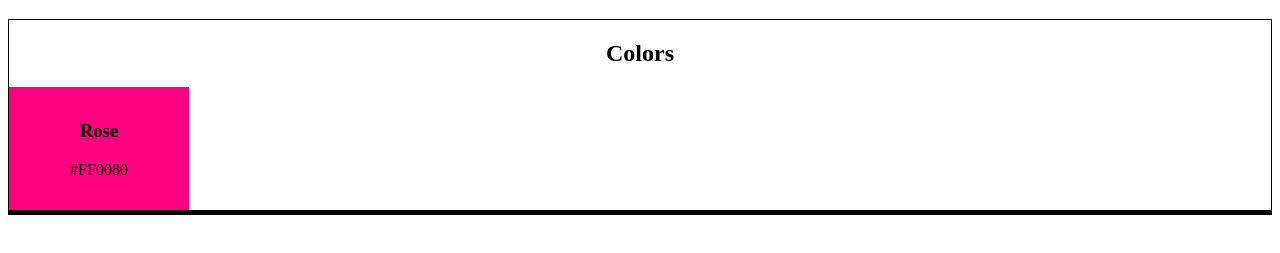
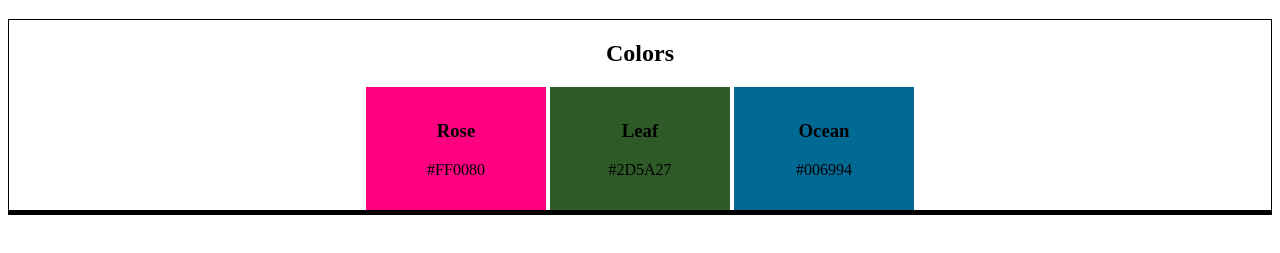
Before and after one commit to BrianTrickovic/website-design-system, a plain HTML site: page index.html in a window 1280 px wide. Shown: the part 61-314 px from the top of the page. Drawn offline with Linux system fonts and the light colour scheme.

Commit message:
Color names added.

```diff
--- a/index.html
+++ b/index.html
@@ -5,15 +5,20 @@
   </head>
   <body>
     <h1>My Website Design System</h1>
-    <section class="colors">
+    <section id="colors">
       <h2>Colors</h2>
-      <div>
+      <div class="colors">
         <div class="rose">
           <h3>Rose</h3>
           <p>#FF0080</p>
         </div>
-        <div class="">
-
+        <div class="leaf">
+          <h3>Leaf</h3>
+          <p>#2D5A27</p>
+        </div>
+        <div class="ocean">
+          <h3>Ocean</h3>
+          <p>#006994</p>
         </div>
       </div>
     </section>
--- a/styles.css
+++ b/styles.css
@@ -2,12 +2,24 @@ section {
   border: 1px solid #000;
 }
 
-.colors {
+#colors {
   text-align: center;
+}
+
+.colors div {
+  width: 150px;
+  padding: 15px;
+  display: inline-block;
 }
 
 .rose {
   background-color: #FF0080;
-  width: 150px;
-  padding: 15px;
 }
+
+.leaf {
+  background-color: #2D5A27;
+}
+
+.ocean {
+  background-color: #006994;
+}
```
